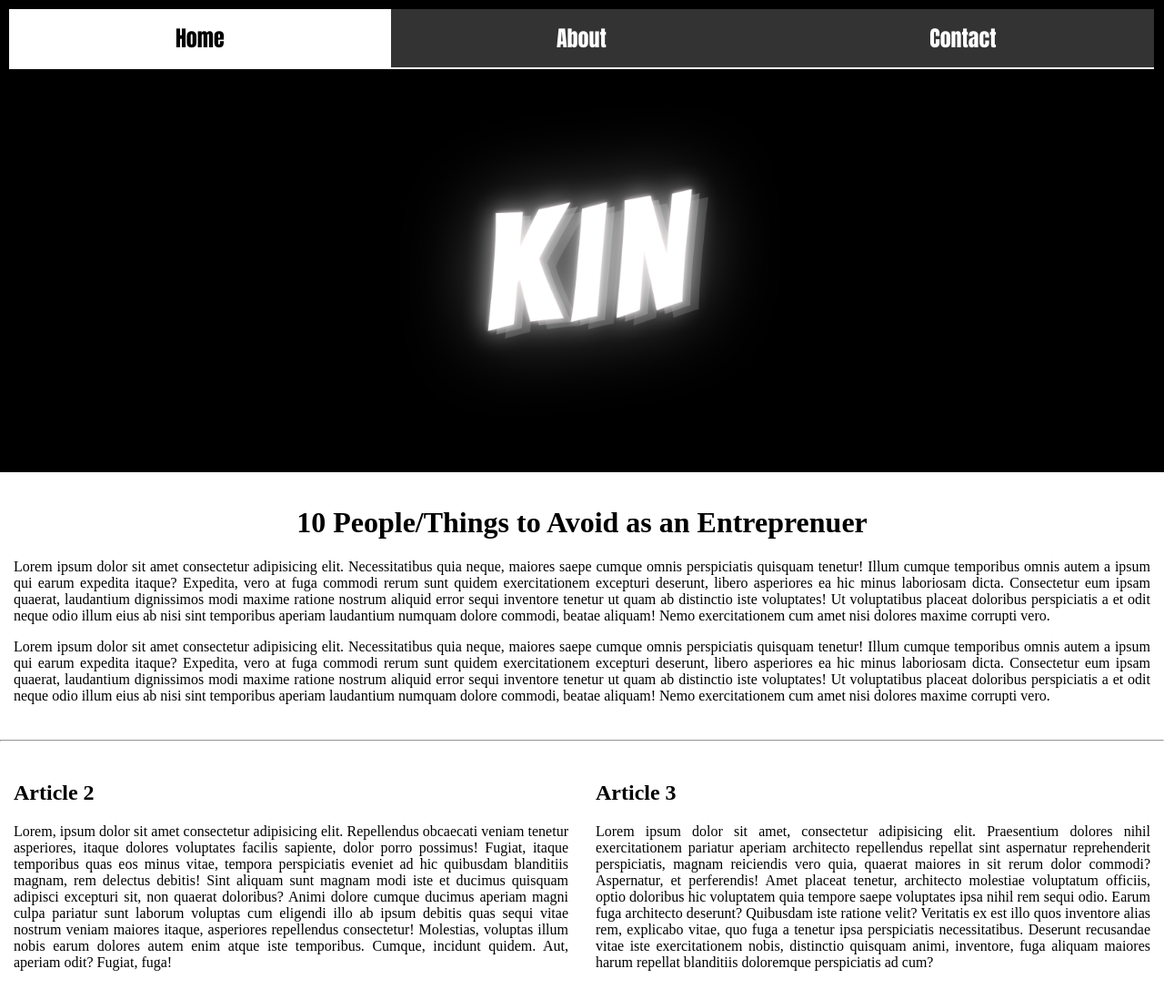
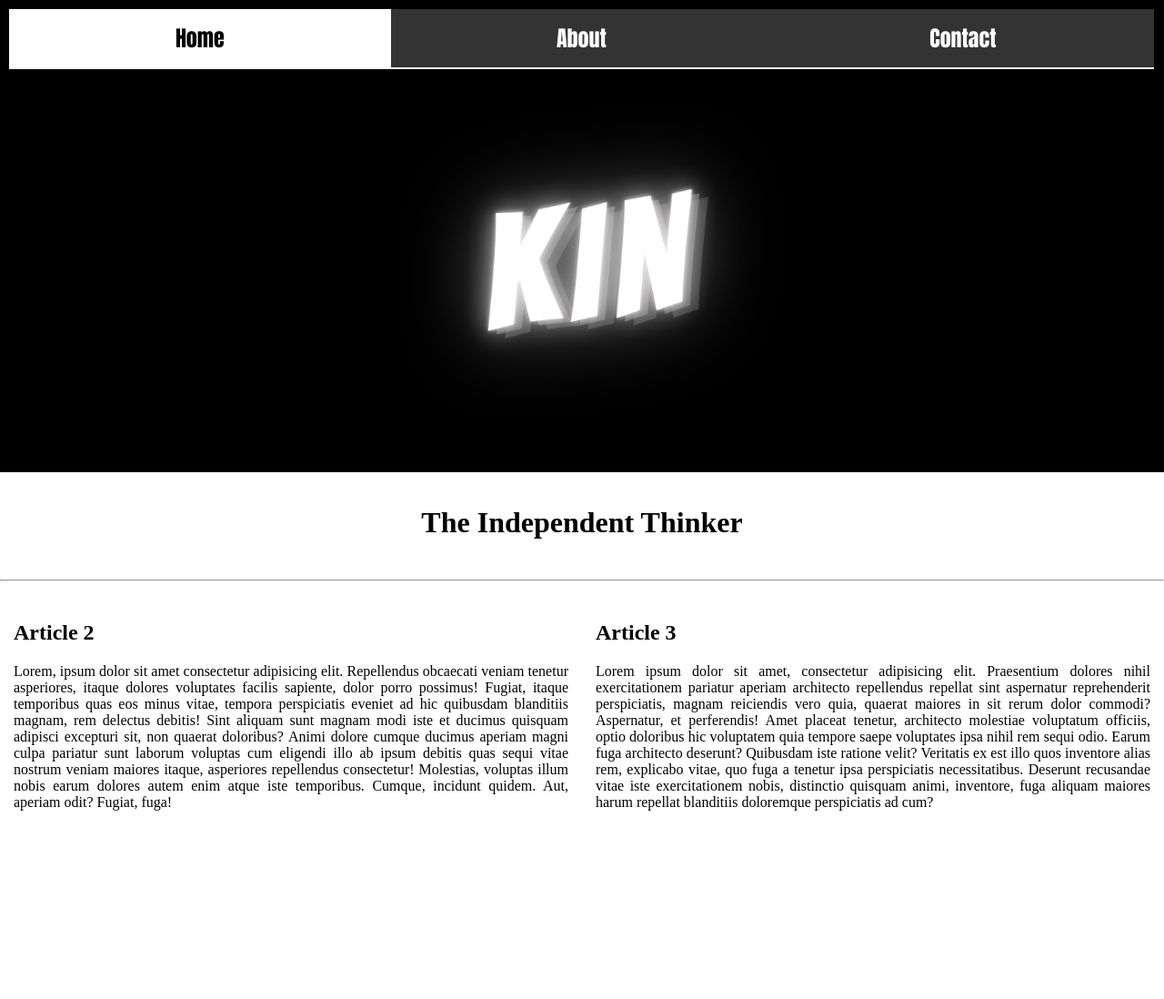
Before and after one commit to mr-roboto11/mr-roboto11.github.io, a plain HTML site: page index.html in a window 1280 px wide. Shown: the whole page at 91% size. After the commit the page ends 922 px from the top, so only its background shows below. Drawn offline with Linux system fonts and the light colour scheme.

Commit message:
title-update

```diff
--- a/index.html
+++ b/index.html
@@ -142,9 +142,8 @@ footer{
 
 <main class="row">
 
-    <h1>10 People/Things to Avoid as an Entreprenuer</h1>
-    <p>Lorem ipsum dolor sit amet consectetur adipisicing elit. Necessitatibus quia neque, maiores saepe cumque omnis perspiciatis quisquam tenetur! Illum cumque temporibus omnis autem a ipsum qui earum expedita itaque? Expedita, vero at fuga commodi rerum sunt quidem exercitationem excepturi deserunt, libero asperiores ea hic minus laboriosam dicta. Consectetur eum ipsam quaerat, laudantium dignissimos modi maxime ratione nostrum aliquid error sequi inventore tenetur ut quam ab distinctio iste voluptates! Ut voluptatibus placeat doloribus perspiciatis a et odit neque odio illum eius ab nisi sint temporibus aperiam laudantium numquam dolore commodi, beatae aliquam! Nemo exercitationem cum amet nisi dolores maxime corrupti vero.</p>
-    <p>Lorem ipsum dolor sit amet consectetur adipisicing elit. Necessitatibus quia neque, maiores saepe cumque omnis perspiciatis quisquam tenetur! Illum cumque temporibus omnis autem a ipsum qui earum expedita itaque? Expedita, vero at fuga commodi rerum sunt quidem exercitationem excepturi deserunt, libero asperiores ea hic minus laboriosam dicta. Consectetur eum ipsam quaerat, laudantium dignissimos modi maxime ratione nostrum aliquid error sequi inventore tenetur ut quam ab distinctio iste voluptates! Ut voluptatibus placeat doloribus perspiciatis a et odit neque odio illum eius ab nisi sint temporibus aperiam laudantium numquam dolore commodi, beatae aliquam! Nemo exercitationem cum amet nisi dolores maxime corrupti vero.</p>
+    <h1>The Independent Thinker</h1>
+<h2></h2>
  </main>
 
 <hr>
```
